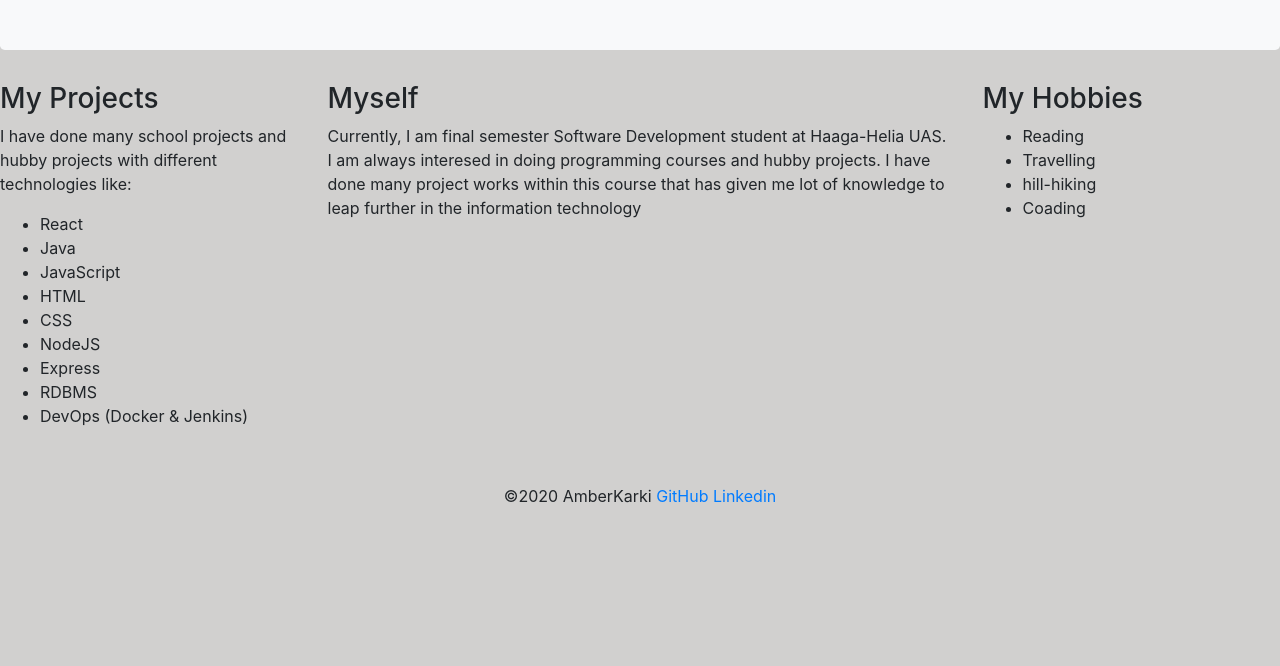
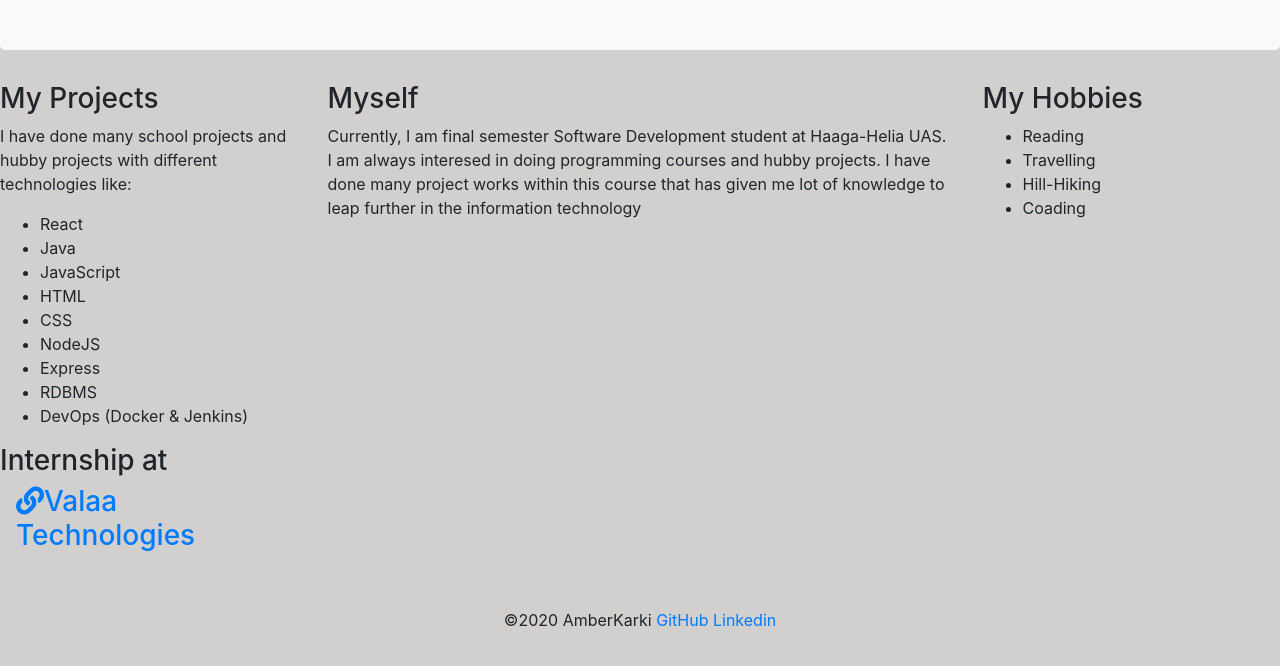
Before and after one commit to amberkarki/MyCV, a plain HTML site: page index.html in a window 1280 px wide. Shown: the part 118-784 px from the top of the page. Drawn offline with nearby package versions, Linux system fonts and the light colour scheme.

Commit message:
Update index.html

```diff
--- a/index.html
+++ b/index.html
@@ -84,10 +84,15 @@
           <ul>
               <li>Reading</li>
               <li>Travelling</li>
-              <li>hill-hiking</li>
+              <li>Hill-Hiking</li>
               <li>Coading</li>
 
             </ul>
+        </article>
+        <article class="col-md-3">
+            <h3>Internship at  <a class="nav-link" href="http://www.haaga-helia.fi" target="_blank"><i class = "fas fa-link"></i>Valaa Technologies </a></h3>
+
+
         </article>
 
     </section>
```
